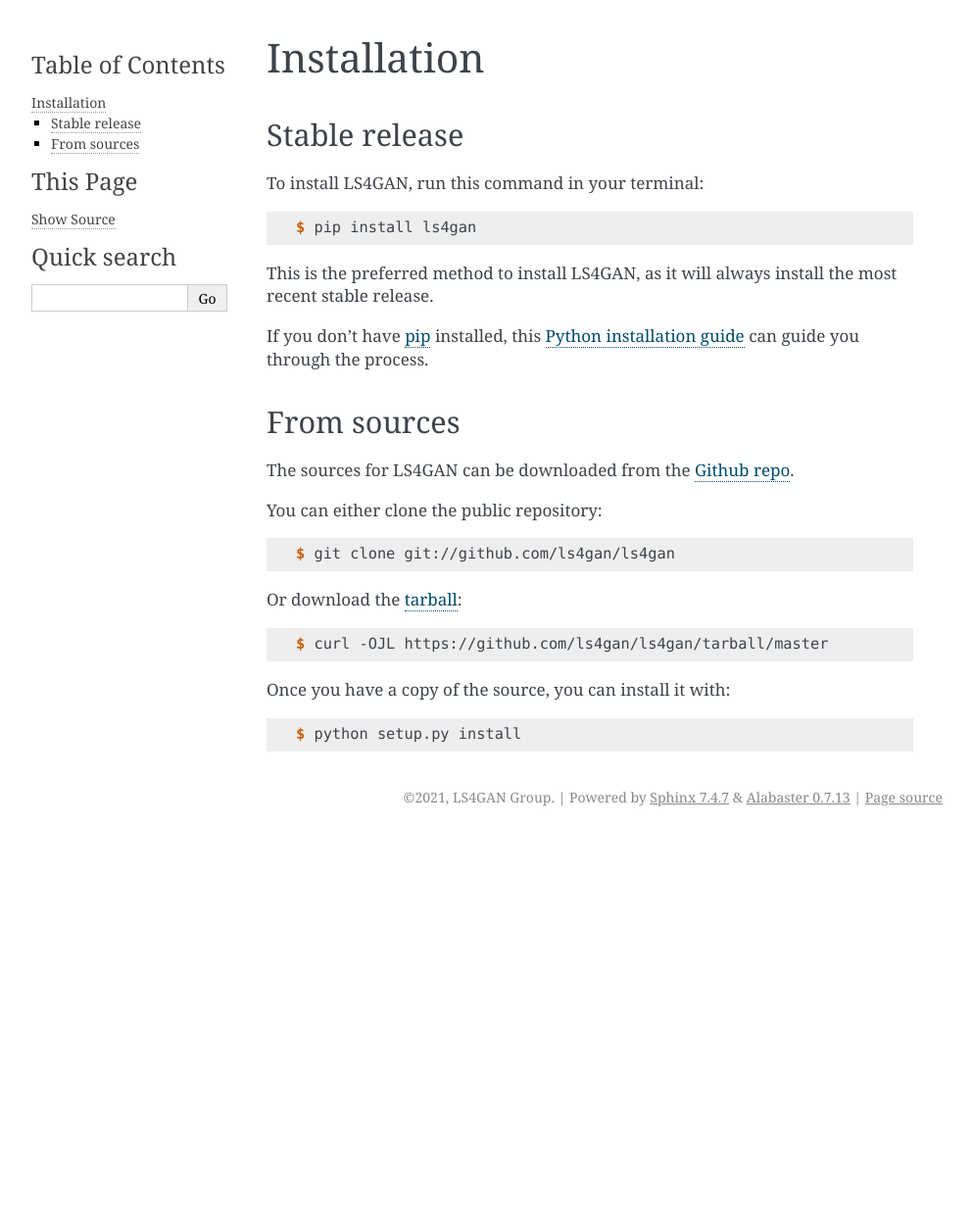
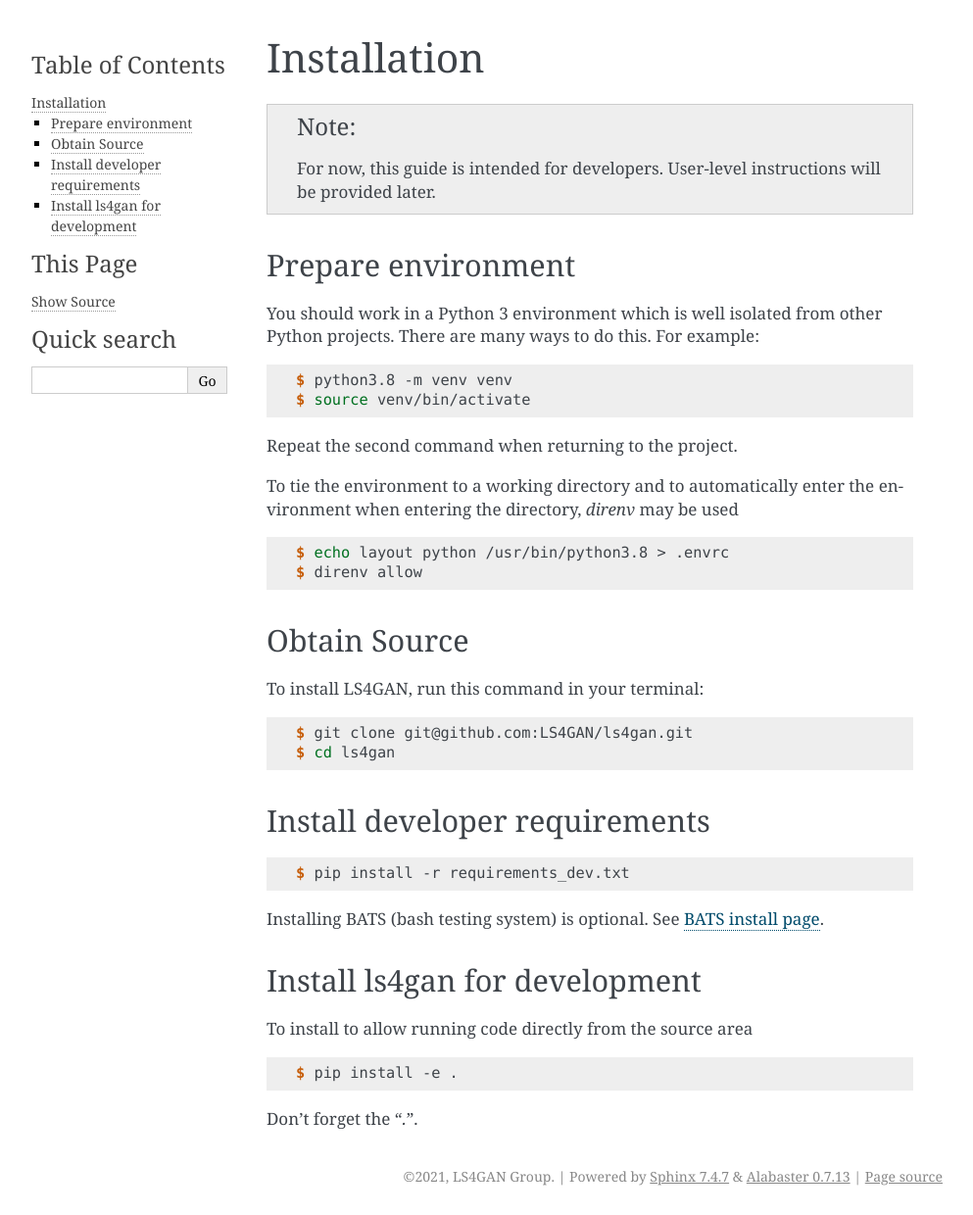
Before and after one commit to LS4GAN/ls4gan-python, a Sphinx documentation site: the page built from docs/installation.rst, in a window 1280 px wide. Shown: the whole page at 98% size, without its empty margins (148-1141 px from the left). Built offline with Sphinx 7.4.7, drawn with Linux system fonts in a browser that asks for light colours; pages that are not in the unit, such as notebooks, are missing from menus; before the commit the page ends 900 px from its top, so only the background shows below that.

Commit message:
Initial fleshing out

```diff
--- a/docs/index.rst
+++ b/docs/index.rst
@@ -7,6 +7,7 @@
 
    readme
    installation
+   developers
    usage
    modules
    contributing
--- a/docs/installation.rst
+++ b/docs/installation.rst
@@ -5,47 +5,64 @@
 ============
 
 
-Stable release
---------------
+.. note::
+
+   For now, this guide is intended for developers.  User-level
+   instructions will be provided later.
+
+
+Prepare environment
+-------------------
+
+You should work in a Python 3 environment which is well isolated from
+other Python projects.  There are many ways to do this.  For example:
+
+.. code-block:: console
+
+    $ python3.8 -m venv venv
+    $ source venv/bin/activate
+
+Repeat the second command when returning to the project.
+
+To tie the environment to a working directory and to automatically
+enter the environment when entering the directory, `direnv` may be
+used
+
+.. code-block:: console
+
+    $ echo layout python /usr/bin/python3.8 > .envrc
+    $ direnv allow
+
+
+Obtain Source
+-------------
 
 To install LS4GAN, run this command in your terminal:
 
 .. code-block:: console
 
-    $ pip install ls4gan
+    $ git clone git@github.com:LS4GAN/ls4gan.git
+    $ cd ls4gan
 
-This is the preferred method to install LS4GAN, as it will always install the most recent stable release.
-
-If you don't have `pip`_ installed, this `Python installation guide`_ can guide
-you through the process.
-
-.. _pip: https://pip.pypa.io
-.. _Python installation guide: http://docs.python-guide.org/en/latest/starting/installation/
-
-
-From sources
-------------
-
-The sources for LS4GAN can be downloaded from the `Github repo`_.
-
-You can either clone the public repository:
+Install developer requirements
+------------------------------
 
 .. code-block:: console
 
-    $ git clone git://github.com/ls4gan/ls4gan
+    $ pip install -r requirements_dev.txt
 
-Or download the `tarball`_:
+Installing BATS (bash testing system) is optional.  See `BATS install page`_.
+
+.. _BATS install page: https://bats-core.readthedocs.io/en/stable/installation.html#installing-bats-from-source
+
+
+Install ls4gan for development
+------------------------------
+
+To install to allow running code directly from the source area
 
 .. code-block:: console
 
-    $ curl -OJL https://github.com/ls4gan/ls4gan/tarball/master
+    $ pip install -e .
 
-Once you have a copy of the source, you can install it with:
-
-.. code-block:: console
-
-    $ python setup.py install
-
-
-.. _Github repo: https://github.com/ls4gan/ls4gan
-.. _tarball: https://github.com/ls4gan/ls4gan/tarball/master
+Don't forget the "`.`".
--- a/ls4gan/__init__.py
+++ b/ls4gan/__init__.py
@@ -2,4 +2,6 @@
 
 __author__ = """LS4GAN Group"""
 __email__ = 'ls4gan@bnl.gov'
-__version__ = '0.0.0'
+
+from ls4gan.version import version
+__version__ = version
--- /dev/null
+++ b/ls4gan/version.py
@@ -0,0 +1,6 @@
+'''
+SSOT for version string.
+
+Nowhere else should this be maintained.
+'''
+version = "0.0.0"
```
Also changed, not shown: README.rst (+1 -25 lines), docs/developers.rst (added, +148 -0 lines), setup.py (+7 -2 lines), 3 other files.
